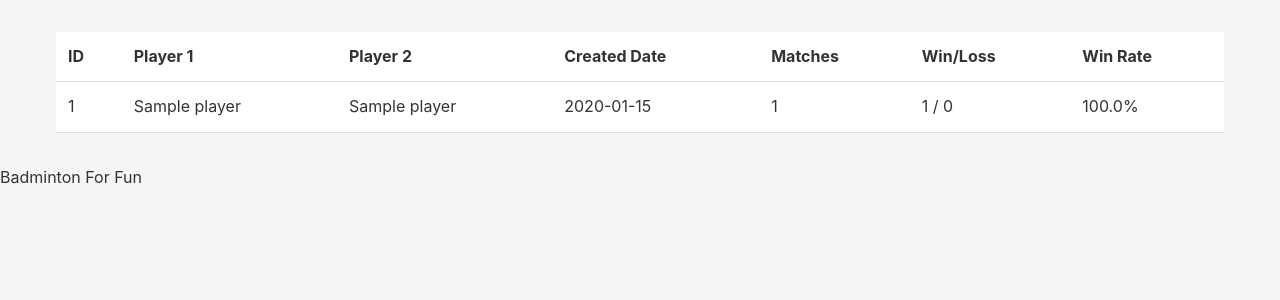
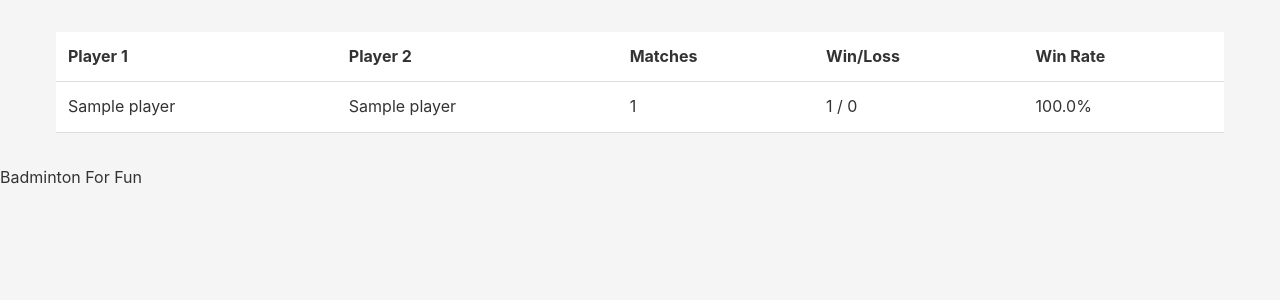
Before and after one commit to guzo-kevin/scorekeeper, a Flask app: page /pairs in a window 1280 px wide. Shown: the part 157-457 px from the top of the page. Run offline with Flask 3, Linux system fonts and the light colour scheme; tables that the repository leaves empty hold one stand-in row (values such as "Sample post").

Commit message:
remove join dates

```diff
--- a/templates/pairs.html
+++ b/templates/pairs.html
@@ -21,10 +21,8 @@
         <table>
             <thead>
                 <tr>
-                    <th>ID</th>
                     <th>Player 1</th>
                     <th>Player 2</th>
-                    <th>Created Date</th>
                     <th>Matches</th>
                     <th>Win/Loss</th>
                     <th>Win Rate</th>
@@ -33,10 +31,8 @@
             <tbody>
                 {% for pair in pairs %}
                 <tr>
-                    <td>{{ pair.id }}</td>
                     <td>{{ pair.player1.name }}</td>
                     <td>{{ pair.player2.name }}</td>
-                    <td>{{ pair.created_date.strftime('%Y-%m-%d') }}</td>
                     <td>{{ pair.total_matches }}</td>
                     <td>
                         <span class="win-count">{{ pair.wins }}</span> /
--- a/templates/players.html
+++ b/templates/players.html
@@ -23,7 +23,6 @@
                 <tr>
                     <th>Name</th>
                     <th>Active</th>
-                    <th>Join Date</th>
                     <th>Matches</th>
                     <th>Win/Loss</th>
                     <th>Win Rate</th>
@@ -42,7 +41,6 @@
                             <span class="toggle-slider"></span>
                         </label>
                     </td>
-                    <td>{{ player.join_date.strftime('%Y-%m-%d') }}</td>
                     <td>{{ player.total_matches }}</td>
                     <td>
                         <span class="win-count">{{ player.wins }}</span> /
```
